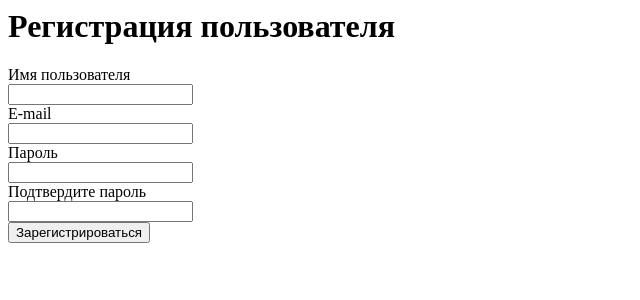
After one commit to StanislavVNikitin/DietCalcPHP, a PHP site: page /auth/register in a window 1280 px wide. The commit adds this page. Shown: the top 300 px of the page, without its empty margins (0-640 px from the left). Run offline with PHP 8.4, Linux system fonts and the light colour scheme.

Commit message:
Insert User register. 0.51

```diff
--- a/engine/db.php
+++ b/engine/db.php
@@ -36,3 +36,9 @@ function executeSql($sql)
 {
     return @mysqli_query(getDb(), $sql) or die(mysqli_error(getDb()));
 }
+
+function executeSqlAndReturnId($sql)
+{
+    @mysqli_query(getDb(), $sql) or die(mysqli_error(getDb()));
+    return mysqli_insert_id(getDb());
+}
--- /dev/null
+++ b/templates/auth/register.php
@@ -0,0 +1,42 @@
+<h1>Регистрация пользователя</h1>
+
+<form class="form-horizontal" action='/auth/register' method="POST">
+    <div class="control-group">
+      <!-- Username -->
+      <label class="control-label"  for="username">Имя пользователя</label>
+      <div class="controls">
+        <input type="text" id="username" name="username" placeholder="" class="input-xlarge">
+      </div>
+    </div>
+
+    <div class="control-group">
+      <!-- E-mail -->
+      <label class="control-label" for="email">E-mail</label>
+      <div class="controls">
+        <input type="text" id="email" name="email" placeholder="" class="input-xlarge">
+      </div>
+    </div>
+
+    <div class="control-group">
+      <!-- Password-->
+      <label class="control-label" for="password">Пароль</label>
+      <div class="controls">
+        <input type="password" id="password" name="password" placeholder="" class="input-xlarge">
+      </div>
+    </div>
+
+    <div class="control-group">
+      <!-- Password -->
+      <label class="control-label"  for="password_confirm">Подтвердите пароль</label>
+      <div class="controls">
+        <input type="password" id="password_confirm" name="password_confirm" placeholder="" class="input-xlarge">
+      </div>
+    </div>
+
+    <div class="control-group">
+      <!-- Button -->
+      <div class="controls">
+        <button class="btn btn-success">Зарегистрироваться </button>
+      </div>
+    </div>
+</form>
--- a/templates/menu.php
+++ b/templates/menu.php
@@ -20,6 +20,8 @@
             <input class="form-check-input" type="checkbox" role="switch" name="save" id="flexSwitchCheckDefault">
             <label class="form-check-label" for="flexSwitchCheckDefault">Запомнить? &nbsp;</label>
         </div>
-        <button class="btn btn-outline-success btn-sm" type="submit">Вход</button>
+        <button class="btn btn-outline-success btn-sm" type="submit"> Вход </button>
+        <a class="btn btn-outline-primary  btn-sm" href="/auth"> Зарегистрироваться </a>
     </form>
+
 <?php endif; ?>
```
Also changed, not shown: controllers/authController.php (+9 -23 lines), models/auth.php (+24 -0 lines).
